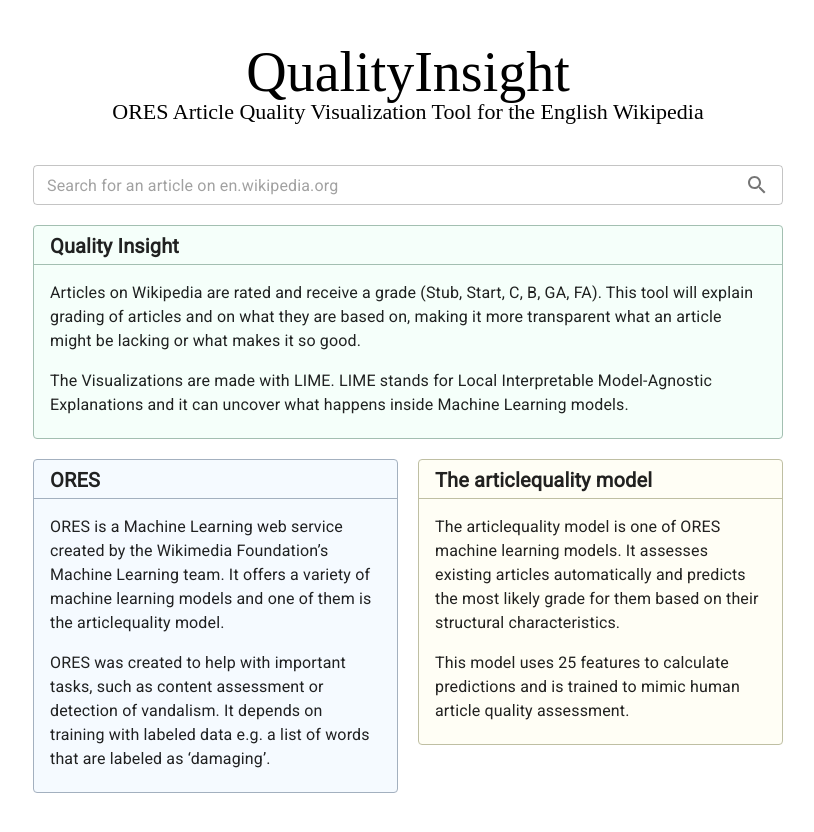
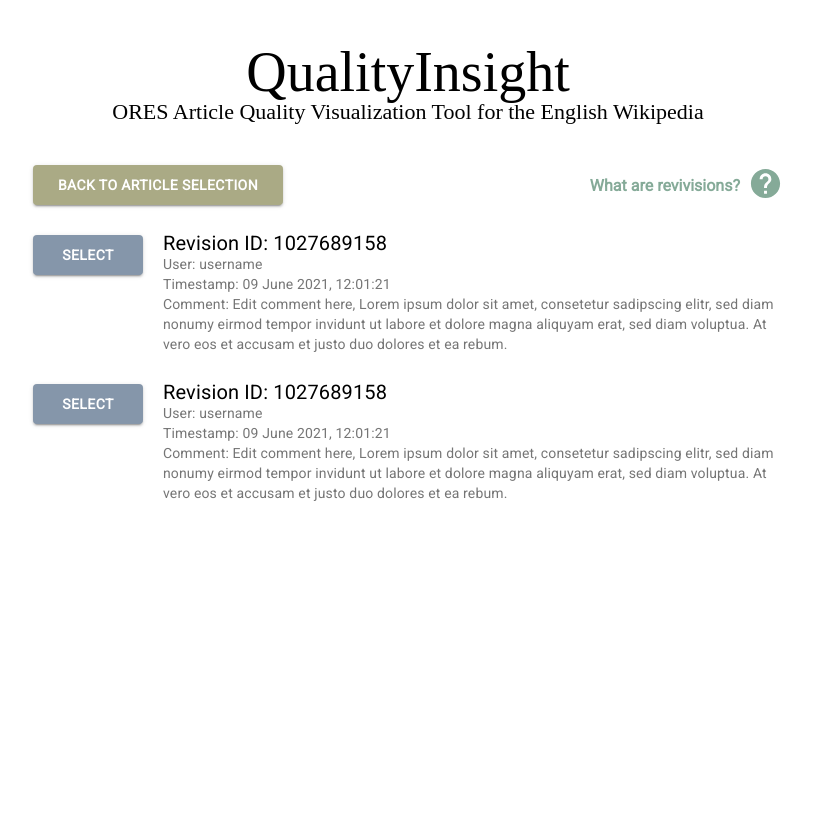
Before and after one commit to r3animat0r/QualityInsight, a React (Create React App) app in the folder qualityinsight-frontend/: page /found-revisions in a window 1280 px wide. Shown: the whole page, without its empty margins (232-1046 px from the left). After the commit the page ends 800 px from the top, so only its background shows below. Built offline with nearby package versions, Linux system fonts and the light colour scheme.

Commit message:
add new pages and components

```diff
--- a/qualityinsight-frontend/src/App.js
+++ b/qualityinsight-frontend/src/App.js
@@ -1,6 +1,8 @@
 import './App.css';
 import { BrowserRouter, Route, Switch } from 'react-router-dom';
 import Home from './views/Home';
+import FoundArticles from './views/FoundArticles';
+import FoundRevisions from './views/FoundRevisions';
 
 function App() {
   return (
@@ -14,7 +16,9 @@
         </div>
       </header>
       <Switch>
-        <Route path="/" component={Home} />
+        <Route path="/" component={Home} exact />
+        <Route path="/found-articles" component={FoundArticles} exact />
+        <Route path="/found-revisions" component={FoundRevisions} exact />
       </Switch>
     </div>
   );
--- /dev/null
+++ b/qualityinsight-frontend/src/components/ArticleRevision.jsx
@@ -0,0 +1,27 @@
+import React from 'react';
+
+import Tooltip from '@material-ui/core/Tooltip';
+import Button from '@material-ui/core/Button';
+import IconButton from '@material-ui/core/IconButton';
+import Typography from '@material-ui/core/Typography';
+import OpenInNewIcon from '@material-ui/icons/OpenInNew';
+
+export default function ArticleRevision() {
+    return (
+        <div className="search-result">
+            <Tooltip classes={{ popper: "tip" }} title="Click here to select this revision">
+                <Button classes= {{ root: "select-button-rev" }} variant="contained">Select</Button>
+            </Tooltip>
+            <div id="revision">
+                <Typography variant="h6">Revision ID: 1027689158</Typography>
+                <Typography variant="body2" color="textSecondary">
+                User:       username <br/>
+                Timestamp:  09 June 2021, 12:01:21 <br/>
+                Comment:    Edit comment here, Lorem ipsum dolor sit amet, consetetur sadipscing elitr, sed diam nonumy eirmod
+                            tempor invidunt ut labore et dolore magna aliquyam erat, sed diam voluptua. At vero eos et accusam et justo
+                            duo dolores et ea rebum.
+                </Typography>
+            </div>
+        </div>
+    )
+}
--- /dev/null
+++ b/qualityinsight-frontend/src/components/SearchResult.jsx
@@ -0,0 +1,27 @@
+import React from 'react';
+
+import Tooltip from '@material-ui/core/Tooltip';
+import Button from '@material-ui/core/Button';
+import IconButton from '@material-ui/core/IconButton';
+import Typography from '@material-ui/core/Typography';
+import OpenInNewIcon from '@material-ui/icons/OpenInNew';
+
+export default function SearchResult() {
+    return (
+        <div className="search-result">
+            <Tooltip classes={{ popper: "tip" }} title="Click here to select this article">
+                <Button classes= {{ root: "select-button" }} variant="contained">Select</Button>
+            </Tooltip>
+
+            <div id="article">
+                <Typography variant="h6">Free University</Typography>
+                <Typography variant="body2">
+                    https://en.wikipedia.org/wiki/Free_University
+                    <IconButton edge="start" size="small" href="https://en.wikipedia.org/wiki/Free_University" target="_blank">
+                        <OpenInNewIcon />
+                    </IconButton>
+                </Typography>
+            </div>
+        </div>
+    )
+}
--- a/qualityinsight-frontend/src/index.js
+++ b/qualityinsight-frontend/src/index.js
@@ -4,7 +4,7 @@
 import App from './App';
 import reportWebVitals from './reportWebVitals';
 
-import { BrowserRouter, Route, Switch } from 'react-router-dom';
+import { BrowserRouter } from 'react-router-dom';
 
 ReactDOM.render(
   <BrowserRouter>
--- /dev/null
+++ b/qualityinsight-frontend/src/views/FoundArticles.css
@@ -0,0 +1,48 @@
+@import url('https://fonts.googleapis.com/css2?family=Roboto&display=swap');
+
+#search {
+    font-family:'Roboto', sans-serif;
+    padding: 40px 20px;
+    align-self: center;
+    margin: 0 auto;
+    width: 70%;
+    min-width: 750px;
+}
+
+.searchbar {
+    width: 100%;
+}
+
+.searchbar .MuiOutlinedInput-root.Mui-focused .MuiOutlinedInput-notchedOutline {
+    border-color: #3477C0;
+}
+
+.search-result {
+    text-align: left;
+    display: flex;
+    gap: 20px;
+    padding-top: 30px;
+}
+
+#article {
+    margin-top: -8px;
+}
+
+#article .MuiTypography-body2 {
+    margin-top: -5px;
+}
+
+.select-button {
+    background-color: #8596AA !important;
+    color: white !important;
+    font-weight: bold !important;
+    width: 110px;
+    height: 40px;
+}
+
+.tip .MuiTooltip-tooltip {
+    background-color: white;
+    color: rgba(0, 0, 0, 0.54);
+    border: 1px solid #A2A9B1;
+    margin-top: 5px;
+}
--- /dev/null
+++ b/qualityinsight-frontend/src/views/FoundArticles.jsx
@@ -0,0 +1,30 @@
+import './FoundArticles.css';
+import React from 'react';
+
+import SearchResult from '../components/SearchResult';
+import Textfield from '@material-ui/core/TextField';
+import InputAdornment from '@material-ui/core/InputAdornment';
+import IconButton from '@material-ui/core/IconButton';
+import SearchIcon from '@material-ui/icons/Search';
+
+export default function FoundArticles() {
+    return (
+        <div id="search">
+            <Textfield selected
+                classes={{ root: 'searchbar', selected: 'selected' }}
+                value="Free University"
+                variant="outlined"
+                size="small"
+                InputProps= {{
+                    endAdornment: <InputAdornment position="end">
+                        <IconButton /* onClick="" */ edge="end">
+                            <SearchIcon />
+                        </IconButton>
+                    </InputAdornment>
+                }}
+            />
+            <SearchResult/>
+            <SearchResult/>
+        </div>
+    )
+}
--- /dev/null
+++ b/qualityinsight-frontend/src/views/FoundRevisions.css
@@ -0,0 +1,81 @@
+#content {
+    font-family:'Roboto', sans-serif;
+    padding: 40px 20px;
+    align-self: center;
+    margin: 0 auto;
+    width: 70%;
+    min-width: 750px;
+}
+
+.head {
+    display: flex;
+}
+
+.space-between {
+    display: flex;
+    flex-direction: row;
+    align-items: center;
+    justify-content: space-between;
+}
+
+.back-button {
+    /* text-align: left; */
+    background-color: #AAAA85 !important;
+    color: white !important;
+    font-weight: bold !important;
+    width: 250px;
+    height: 40px;
+}
+
+.whatis {
+    color: #85AA98;
+    font-weight: bold;
+    display: flex;
+    gap: 8px;
+
+}
+
+.whatis .text {
+    align-self: center;
+}
+
+.whatis .icon {
+    align-self: center;
+}
+
+.search-result {
+    text-align: left;
+    display: flex;
+    gap: 20px;
+    padding-top: 30px;
+}
+
+.select-button-rev {
+    background-color: #8596AA !important;
+    color: white !important;
+    font-weight: bold !important;
+    width: 229px;
+    height: 40px;
+}
+
+.tip .MuiTooltip-tooltip {
+    background-color: white;
+    color: rgba(0, 0, 0, 0.54);
+    border: 1px solid #A2A9B1;
+    margin-top: 5px;
+}
+
+.help .MuiTooltip-tooltip {
+    background-color: white;
+    color: rgba(0, 0, 0, 0.54);
+    border: 1px solid #A2A9B1;
+    margin-top: 5px;
+}
+
+#revision {
+    margin-top: -8px;
+}
+
+#revision .MuiTypography-body2 {
+    margin-top: -5px;
+}
--- /dev/null
+++ b/qualityinsight-frontend/src/views/FoundRevisions.jsx
@@ -0,0 +1,41 @@
+import './FoundRevisions.css';
+import React from 'react';
+
+import ArticleRevision from '../components/ArticleRevision';
+import Button from '@material-ui/core/Button';
+import HelpIcon from '@material-ui/icons/Help';
+import Tooltip from '@material-ui/core/Tooltip';
+
+export default function FoundArticles() {
+    const [open, setOpen] = React.useState(false);
+
+    const handleTooltipClose = () => {
+        setOpen(false);
+    };
+
+    const handleTooltipOpen = () => {
+        setOpen(true);
+    };
+
+    return (
+        <div id="content">
+            <div className="head space-between">
+                <div>
+                    <Button classes= {{ root: "back-button" }} variant="contained">Back to article selection</Button>
+                </div>
+                <div className="whatis">
+                    <div className="text">
+                        What are revivisions?
+                    </div>
+                    <div className="icon">
+                        <Tooltip classes={{ popper: "help" }} title="Placeholder">
+                            <HelpIcon fontSize="large" />
+                        </Tooltip>
+                    </div>
+                </div>
+            </div>
+            <ArticleRevision />
+            <ArticleRevision />
+        </div>
+    )
+}
```
Also changed, not shown: qualityinsight-frontend/src/components/SearchBar.jsx (deleted, +0 -7 lines).
